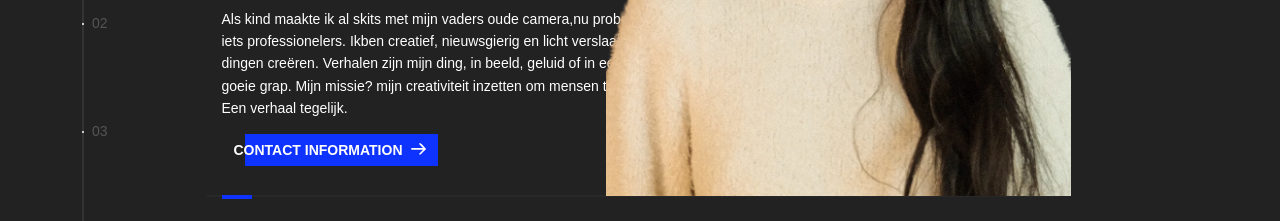
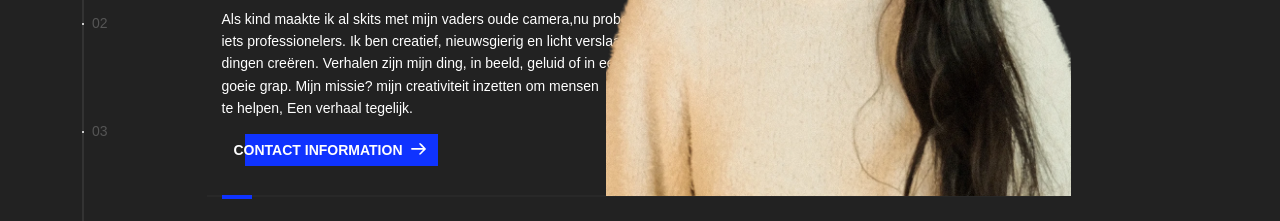
Before and after one commit to ShiromenieKaulesarsing/Creative-Portfolio, a plain HTML site: page index.html in a window 1280 px wide. Shown: the part 276-497 px from the top of the page. Drawn offline with nearby package versions, Linux system fonts and the light colour scheme.

Commit message:
chaaange

```diff
--- a/index.html
+++ b/index.html
@@ -49,10 +49,10 @@
               <div class="intro--banner">
                 <h1 style="margin-bottom: 0;">Hi! I am, <br>Shiromenie<br>Kaulesarsing</h1>
                 <p style="margin-top: 0.5;">Als kind maakte ik al skits met mijn vaders oude camera,nu probeer ik<br>
-                  iets professionelers. Ikben creatief, nieuwsgierig en licht verslaafd aan<br>
+                  iets professionelers. Ik ben creatief, nieuwsgierig en licht verslaafd aan<br>
                   dingen creëren. Verhalen zijn mijn ding, in beeld, geluid of in een<br>
-                  goeie grap. Mijn missie? mijn creativiteit inzetten om mensen te helpen. <br>
-                  Een verhaal tegelijk.</p>
+                  goeie grap. Mijn missie? mijn creativiteit inzetten om mensen<br>
+                  te helpen, Een verhaal tegelijk.</p>
 
                 <button class="cta">Contact Information
                   <svg version="1.1" id="Layer_1" xmlns="http://www.w3.org/2000/svg" xmlns:xlink="http://www.w3.org/1999/xlink" x="0px" y="0px" viewBox="0 0 150 118" style="enable-background:new 0 0 150 118;" xml:space="preserve">
```
